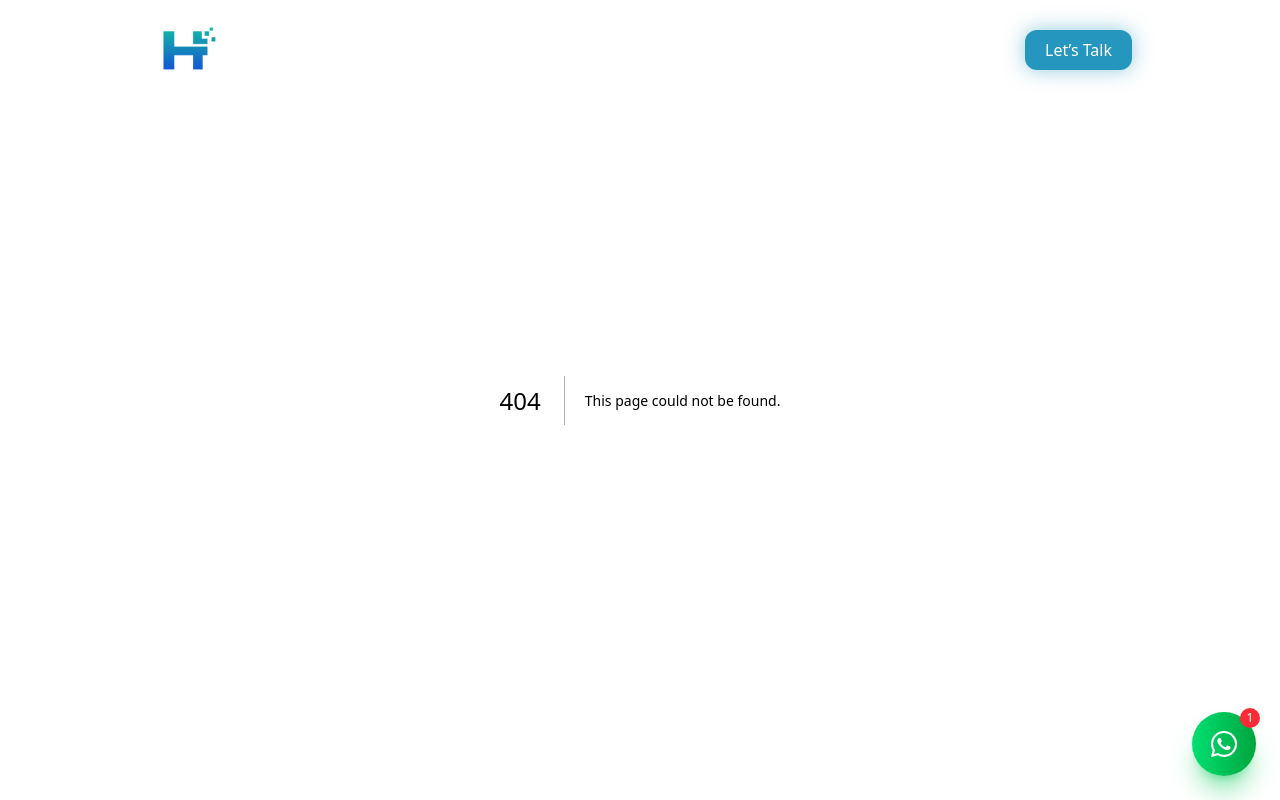
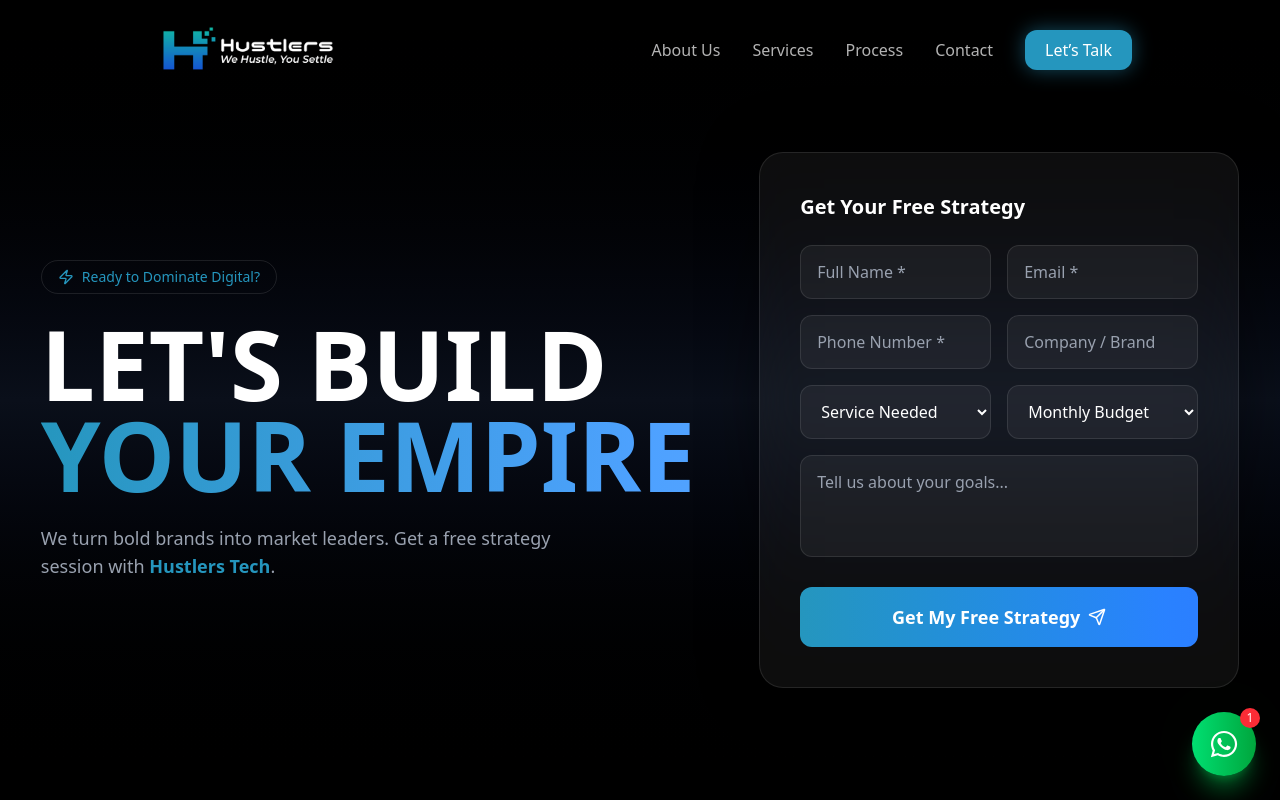
Before and after one commit to hustlers-tech/hustlers-tech, a Next.js app: page /contact in a window 1280 px wide. Before the commit this address had no page. Shown: the top 800 px of the page. Built offline with nearby package versions, Linux system fonts and the light colour scheme.

Commit message:
Added Lead Generation form

```diff
--- a/src/app/components/Hero.tsx
+++ b/src/app/components/Hero.tsx
@@ -2,6 +2,7 @@
 import { ArrowRight, Zap } from "lucide-react";
 import { motion, Variants } from "framer-motion";
 import Link from "next/link";
+import { useRouter } from "next/navigation";
 
 const containerVariants: Variants = {
   hidden: {},
@@ -25,6 +26,7 @@ const itemVariants: Variants = {
 };
 
 export default function Hero() {
+const router = useRouter();
   return (
     <section className="relative min-h-screen flex items-center justify-center overflow-hidden bg-background">
       {/* Background effects */}
@@ -96,7 +98,7 @@ export default function Hero() {
           variants={itemVariants}
           className="mt-12 flex flex-wrap justify-center gap-4"
         >
-          <button className="group relative inline-flex items-center gap-2 rounded-lg bg-primary px-8 py-4 font-heading font-semibold text-primary-foreground transition-all hover:bg-primary-dark hover:shadow-[var(--shadow-glow)] hover:scale-105">
+          <button onClick={()=>router.push("/contact")} className="group relative inline-flex items-center gap-2 rounded-lg bg-primary px-8 py-4 font-heading font-semibold text-primary-foreground transition-all hover:bg-primary-dark hover:shadow-[var(--shadow-glow)] hover:scale-105 cursor-pointer">
             Start Your Growth
             <ArrowRight className="w-5 h-5 transition-transform group-hover:translate-x-1" />
           </button>
--- a/src/app/components/Navbar.tsx
+++ b/src/app/components/Navbar.tsx
@@ -6,11 +6,13 @@ import Image from "next/image";
 import Link from "next/link";
 import MenuIcon from "@mui/icons-material/Menu";
 import CloseIcon from "@mui/icons-material/Close";
+import { useRouter } from "next/navigation";
 
 export default function Navbar() {
   const [scrolled, setScrolled] = useState(false);
   const [mobileOpen, setMobileOpen] = useState(false);
   const [isDesktop, setIsDesktop] = useState(false);
+  const router = useRouter();
 
   useEffect(() => {
     const handleResize = () => {
@@ -107,6 +109,7 @@ export default function Navbar() {
 
           {/* CTA */}
           <motion.button
+            onClick={()=>router.push("/contact")}
             whileHover={{ scale: 1.05 }}
             whileTap={{ scale: 0.95 }}
             className="px-5 py-2 rounded-xl bg-[#2596be] text-white shadow-[0_0_20px_rgba(37,150,190,0.5)] hover:shadow-[0_0_30px_rgba(37,150,190,0.7)] transition-all duration-300"
@@ -148,7 +151,7 @@ export default function Navbar() {
                 </button>
               ))}
 
-              <button className="bg-[#2596be] py-3 rounded-xl shadow-[0_0_20px_rgba(37,150,190,0.4)]">
+              <button className="bg-[#2596be] py-3 rounded-xl shadow-[0_0_20px_rgba(37,150,190,0.4)]" onClick={()=>router.push("/contact")}>
                 Let’s Talk
               </button>
             </div>
--- a/src/app/components/WhatsappSticky.tsx
+++ b/src/app/components/WhatsappSticky.tsx
@@ -62,14 +62,14 @@ export default function WhatsappSticky() {
           >
 
 
-            <div className="bg-green-500 text-white p-4 flex justify-between items-center">
+            <div className="bg-primary text-white p-4 flex justify-between items-center">
 
               <div className="flex gap-3 items-center">
 
                 <Image
                   src={"/images/H_logo.jpeg"}
-                  width={30}
-                  height={30}
+                  width={35}
+                  height={35}
                   alt="logo_icon"
                   className="rounded-full"
                 />
--- a/src/app/components/cta/LeadBreaker.tsx
+++ b/src/app/components/cta/LeadBreaker.tsx
@@ -7,7 +7,7 @@ export default function LuxuryLeadBreaker() {
   const router = useRouter();
 
   return (
-    <section className="relative py-40 bg-neutral-700 text-neutral-900 overflow-hidden">
+    <section className="relative py-40 bg-neutral-700 text-neutral-900 overflow-hidden" id="contact">
 
       {/* Soft Gradient Background */}
       <div className="absolute inset-0 bg-gradient-to-b from-white via-neutral-300 to-white" />
@@ -61,8 +61,8 @@ export default function LuxuryLeadBreaker() {
           whileHover={{ scale: 1.04 }}
           whileTap={{ scale: 0.97 }}
           transition={{ type: "spring", stiffness: 120 }}
-          onClick={() => router.push("/enquiry")}
-          className="mt-12 px-10 py-4 border border-neutral-300 rounded-full text-lg tracking-wide hover:border-primary hover:text-primary transition-all duration-300 bg-white shadow-sm"
+          onClick={() => router.push("/contact")}
+          className="mt-12 px-10 py-4 border border-neutral-300 rounded-full text-lg tracking-wide hover:border-primary hover:text-primary transition-all duration-300 bg-white shadow-sm cursor-pointer"
         >
           Start a Conversation →
         </motion.button>
--- /dev/null
+++ b/src/app/components/leadForm/LeadForm.tsx
@@ -0,0 +1,275 @@
+"use client"
+
+import { useState } from "react"
+import { Send, X, CheckCircle } from "lucide-react"
+import { submitLead } from "@/lib/submitLead"
+import { motion, AnimatePresence } from "framer-motion"
+
+const services = [
+  "SEO & Content",
+  "Paid Ads (PPC)",
+  "Social Media",
+  "Web Development",
+  "Branding",
+  "Email Marketing",
+]
+
+export default function LeadForm() {
+
+  const [formData,setFormData] = useState({
+    name:"", email:"", phone:"", company:"", service:"", budget:"", message:""
+  })
+
+  const [errors,setErrors] = useState<any>({})
+  const [loading,setLoading] = useState(false)
+  const [success,setSuccess] = useState(false)
+
+  const update = (field:string)=>(e:any)=>{
+
+    const value = e.target.value
+
+    if(field==="phone"){
+      if(!/^[0-9]*$/.test(value)) return
+      if(value.length>10) return
+    }
+
+    setFormData(p=>({...p,[field]:value}))
+    setErrors((p:any)=>({...p,[field]:""}))
+  }
+
+  const validate = ()=>{
+
+    const err:any = {}
+
+    if(!formData.name.trim())
+      err.name = "Full name is required"
+
+    if(!formData.email.trim())
+      err.email = "Email is required"
+
+    else if(!/\S+@\S+\.\S+/.test(formData.email))
+      err.email = "Invalid email address"
+
+    if(!formData.phone)
+      err.phone = "Phone number required"
+
+    else if(formData.phone.length !== 10)
+      err.phone = "Phone must be 10 digits"
+
+    if(!formData.service)
+      err.service = "Select a service"
+
+    if(!formData.budget)
+      err.budget = "Select your budget"
+
+    setErrors(err)
+
+    return Object.keys(err).length===0
+  }
+
+  const handleSubmit = async(e:any)=>{
+
+    e.preventDefault()
+
+    if(!validate()) return
+
+    setLoading(true)
+
+    try{
+
+      await submitLead(formData)
+
+      setSuccess(true)
+
+      setFormData({
+        name:"", email:"", phone:"", company:"", service:"", budget:"", message:""
+      })
+
+    }catch(err){
+      console.log(err)
+    }
+
+    setLoading(false)
+  }
+
+  const input =
+  "w-full rounded-xl border border-white/10 bg-white/5 px-4 py-3.5 text-white placeholder:text-gray-400 focus:outline-none focus:ring-2 focus:ring-primary/50 transition"
+
+  const error = "text-red-500 text-xs mt-1"
+
+  return (
+
+<>
+{/* SUCCESS MODAL */}
+
+<AnimatePresence>
+
+{success && (
+
+<motion.div
+initial={{opacity:0}}
+animate={{opacity:1}}
+exit={{opacity:0}}
+className="fixed inset-0 z-[999] flex items-center justify-center bg-black/70 backdrop-blur-md px-6"
+>
+
+<motion.div
+initial={{scale:0.8,opacity:0,y:40}}
+animate={{scale:1,opacity:1,y:0}}
+exit={{scale:0.8,opacity:0}}
+transition={{type:"spring",stiffness:120}}
+className="relative max-w-md w-full bg-neutral-900 border border-white/10 rounded-3xl p-10 text-center shadow-2xl"
+>
+
+<button
+onClick={()=>setSuccess(false)}
+className="absolute top-4 right-4 text-gray-400 hover:text-white"
+>
+<X size={20}/>
+</button>
+
+<motion.div
+initial={{scale:0}}
+animate={{scale:1}}
+transition={{delay:0.2,type:"spring"}}
+className="flex justify-center mb-6"
+>
+<CheckCircle className="text-green-400 w-14 h-14"/>
+</motion.div>
+
+<h3 className="text-2xl font-bold text-white mb-3">
+Submitted Successfully
+</h3>
+
+<p className="text-gray-400 text-sm leading-relaxed">
+Thanks for reaching out to <span className="text-primary font-semibold">HustlersTech</span>.
+Our team will contact you shortly to discuss your project.
+</p>
+
+</motion.div>
+
+</motion.div>
+
+)}
+
+</AnimatePresence>
+
+{/* FORM */}
+
+<form
+onSubmit={handleSubmit}
+className="relative rounded-3xl border border-white/10 bg-white/5 backdrop-blur-xl p-8 md:p-10 shadow-[0_0_60px_rgba(0,0,0,0.4)]"
+>
+
+<h2 className="text-xl font-bold text-white mb-6">
+Get Your Free Strategy
+</h2>
+
+<div className="grid grid-cols-1 sm:grid-cols-2 gap-4 mb-4">
+
+<div>
+<input
+placeholder="Full Name *"
+value={formData.name}
+onChange={update("name")}
+className={input}
+/>
+{errors.name && <p className={error}>{errors.name}</p>}
+</div>
+
+<div>
+<input
+type="email"
+placeholder="Email *"
+value={formData.email}
+onChange={update("email")}
+className={input}
+/>
+{errors.email && <p className={error}>{errors.email}</p>}
+</div>
+
+<div>
+<input
+placeholder="Phone Number *"
+value={formData.phone}
+onChange={update("phone")}
+className={input}
+/>
+{errors.phone && <p className={error}>{errors.phone}</p>}
+</div>
+
+<input
+placeholder="Company / Brand"
+value={formData.company}
+onChange={update("company")}
+className={input}
+/>
+
+<div>
+<select
+value={formData.service}
+onChange={update("service")}
+className={input}
+>
+
+<option value="" className="bg-neutral-900 text-white">
+Service Needed
+</option>
+
+{services.map(s=>(
+<option key={s} value={s} className="bg-neutral-900 text-white">
+{s}
+</option>
+))}
+
+</select>
+
+{errors.service && <p className={error}>{errors.service}</p>}
+</div>
+
+<div>
+<select
+value={formData.budget}
+onChange={update("budget")}
+className={input}
+>
+
+<option value="" className="bg-neutral-900 text-white">
+Monthly Budget
+</option>
+
+<option className="bg-neutral-900 text-white">$1k - $5k</option>
+<option className="bg-neutral-900 text-white">$5k - $10k</option>
+<option className="bg-neutral-900 text-white">$10k+</option>
+
+</select>
+
+{errors.budget && <p className={error}>{errors.budget}</p>}
+</div>
+
+</div>
+
+<textarea
+rows={3}
+placeholder="Tell us about your goals..."
+value={formData.message}
+onChange={update("message")}
+className={input+" mb-6 resize-none"}
+/>
+
+<button
+disabled={loading}
+className="w-full bg-gradient-to-r from-primary to-blue-500 text-white font-semibold text-lg py-4 rounded-xl hover:scale-[1.02] transition flex items-center justify-center gap-2"
+>
+
+{loading
+? <div className="w-5 h-5 border-2 border-white/30 border-t-white rounded-full animate-spin"/>
+: <>Get My Free Strategy <Send size={18}/></>
+}
+
+</button>
+
+</form>
+</>
+  )
+}
--- /dev/null
+++ b/src/app/contact/page.tsx
@@ -0,0 +1,111 @@
+"use client"
+
+import { Zap } from "lucide-react"
+import LeadForm from "../components/leadForm/LeadForm"
+import { motion, Variants } from "framer-motion"
+
+export default function Contact(){
+
+  const container : Variants = {
+    hidden:{ opacity:0 },
+    show:{
+      opacity:1,
+      transition:{
+        staggerChildren:0.2
+      }
+    }
+  }
+
+  const item : Variants= {
+    hidden:{ opacity:0, y:40 },
+    show:{
+      opacity:1,
+      y:0,
+      transition:{ duration:0.6, ease:"easeOut" }
+    }
+  }
+
+  const formAnim : Variants = {
+    hidden:{ opacity:0, x:80, scale:0.95 },
+    show:{
+      opacity:1,
+      x:0,
+      scale:1,
+      transition:{ duration:0.7, ease:"easeOut" }
+    }
+  }
+
+  return(
+
+    <section className="relative min-h-screen flex items-center px-4 pt-30 pb-20 overflow-hidden">
+
+      <div className="absolute inset-0 bg-gradient-to-b from-black via-[#0a0f1a] to-black"/>
+
+      <motion.div
+        variants={container}
+        initial="hidden"
+        animate="show"
+        className="relative z-10 max-w-7xl mx-auto flex flex-col lg:flex-row gap-16 items-center"
+      >
+
+        {/* LEFT CONTENT */}
+
+        <motion.div
+          variants={item}
+          className="flex-1 text-center lg:text-left"
+        >
+
+          <motion.div
+            initial={{scale:0.8,opacity:0}}
+            animate={{scale:1,opacity:1}}
+            transition={{duration:0.5}}
+            className="inline-flex items-center gap-2 border border-white/10 rounded-full px-4 py-1.5 text-sm text-primary mb-6"
+          >
+            <Zap size={16}/>
+            Ready to Dominate Digital?
+          </motion.div>
+
+          <motion.h1
+            variants={item}
+            className="text-6xl md:text-7xl xl:text-8xl font-bold leading-[0.95] mb-6"
+          >
+
+            <span className="text-white">LET'S BUILD</span>
+
+            <br/>
+
+            <span className="bg-gradient-to-r from-primary to-blue-400 bg-clip-text text-transparent">
+              YOUR EMPIRE
+            </span>
+
+          </motion.h1>
+
+          <motion.p
+            variants={item}
+            className="text-gray-400 text-lg max-w-lg mx-auto lg:mx-0"
+          >
+
+            We turn bold brands into market leaders. Get a free strategy
+            session with <span className="text-primary font-semibold">
+            Hustlers Tech
+            </span>.
+
+          </motion.p>
+
+        </motion.div>
+
+        {/* FORM */}
+
+        <motion.div
+          variants={formAnim}
+          className="w-full lg:w-[480px]"
+        >
+          <LeadForm/>
+        </motion.div>
+
+      </motion.div>
+
+    </section>
+
+  )
+}
--- /dev/null
+++ b/src/lib/submitLead.ts
@@ -0,0 +1,18 @@
+export const submitLead = async (data: any) => {
+
+  const formData = new FormData();
+
+  Object.keys(data).forEach((key) => {
+    formData.append(key, data[key]);
+  });
+
+  const res = await fetch(
+    process.env.NEXT_PUBLIC_GOOGLE_SCRIPT_URL!,
+    {
+      method: "POST",
+      body: formData
+    }
+  );
+
+  return res;
+};
```
